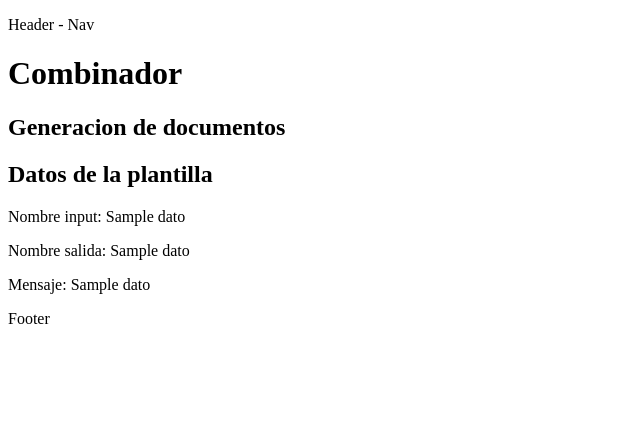
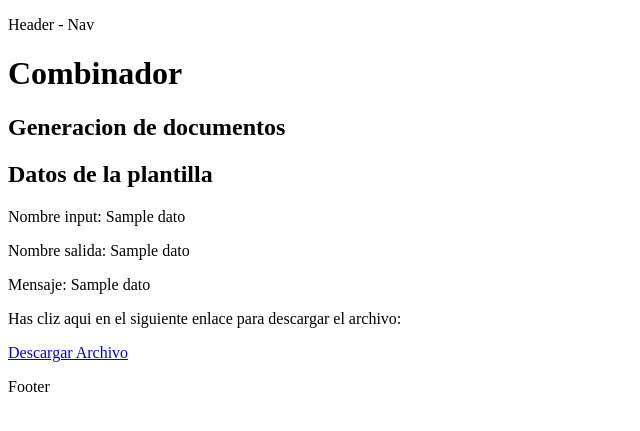
Before and after one commit to danieltrejos/combinador, a Flask app: template app/templates/convertido.html in a window 1280 px wide. Shown: the top 431 px of the page, without its empty margins (0-640 px from the left). Run offline with Flask 3, Linux system fonts and the light colour scheme; the template is opened without the code that fills it: most values are stand-ins (such as "Sample title", 1, 10 or a date in 2020).

Commit message:
Ruta para descargar archivo generado

```diff
--- a/app/app.py
+++ b/app/app.py
@@ -1,4 +1,4 @@
-from flask import Flask, render_template
+from flask import Flask, render_template, send_from_directory
 from convertidor import convertir
 
 
@@ -8,21 +8,22 @@ app = Flask(__name__)
 def home():
     return render_template('index.html')
 
-@app.route('/convertidor')
-def combinar():
-
+@app.route('/combinar')
+def convert():
     # datos = []
-
     nombre_doc = "salida"
     contexto = { 'name' : 'Daniel' }
     plantilla = "plantilla"
-
     datos = [nombre_doc, contexto, plantilla]
-
     # Llamar a la función que realiza la conversión y genera el documento final
     convertir(nombre_doc, plantilla, contexto)
+    return render_template('convertido.html', datos=datos)
 
-    return render_template('convertido.html', datos=datos)
+@app.route('/outputs/<nombre_archivo>')
+def descargar_archivo (nombre_archivo):
+    directorio = "outputs/"
+    return send_from_directory(directorio, nombre_archivo, as_attachment = True)
+
 
 
 if __name__ == '__main__':
--- /dev/null
+++ b/app/constant/routes.py
@@ -0,0 +1,6 @@
+rutas = {
+    "HOME": "/",
+    "INPUTS": "inputs/",
+    "OUTPUTS": "outputs/",
+    "CONVERTIR": "convertido/",
+}
--- a/app/templates/convertido.html
+++ b/app/templates/convertido.html
@@ -13,5 +13,10 @@
             <p>Mensaje: {{ datos[1] }}</p>
         </section>
 
+        <section>
+            <p>Has cliz aqui en el siguiente enlace para descargar el archivo:</p>
+            <a href="{{ url_for('descargar_archivo', nombre_archivo ='salida.docx') }}">Descargar Archivo</a>
+        </section>
+
     </main>
 {% endblock %}
--- a/app/templates/index.html
+++ b/app/templates/index.html
@@ -5,5 +5,7 @@
         <h2>
             Bienvenido al servidor del combinador!
         </h2>
+
+        <a href="{{ url_for('convert') }}">Convertir</a>
     </main>
 {% endblock %}
```
Also changed, not shown: 1 other file.
